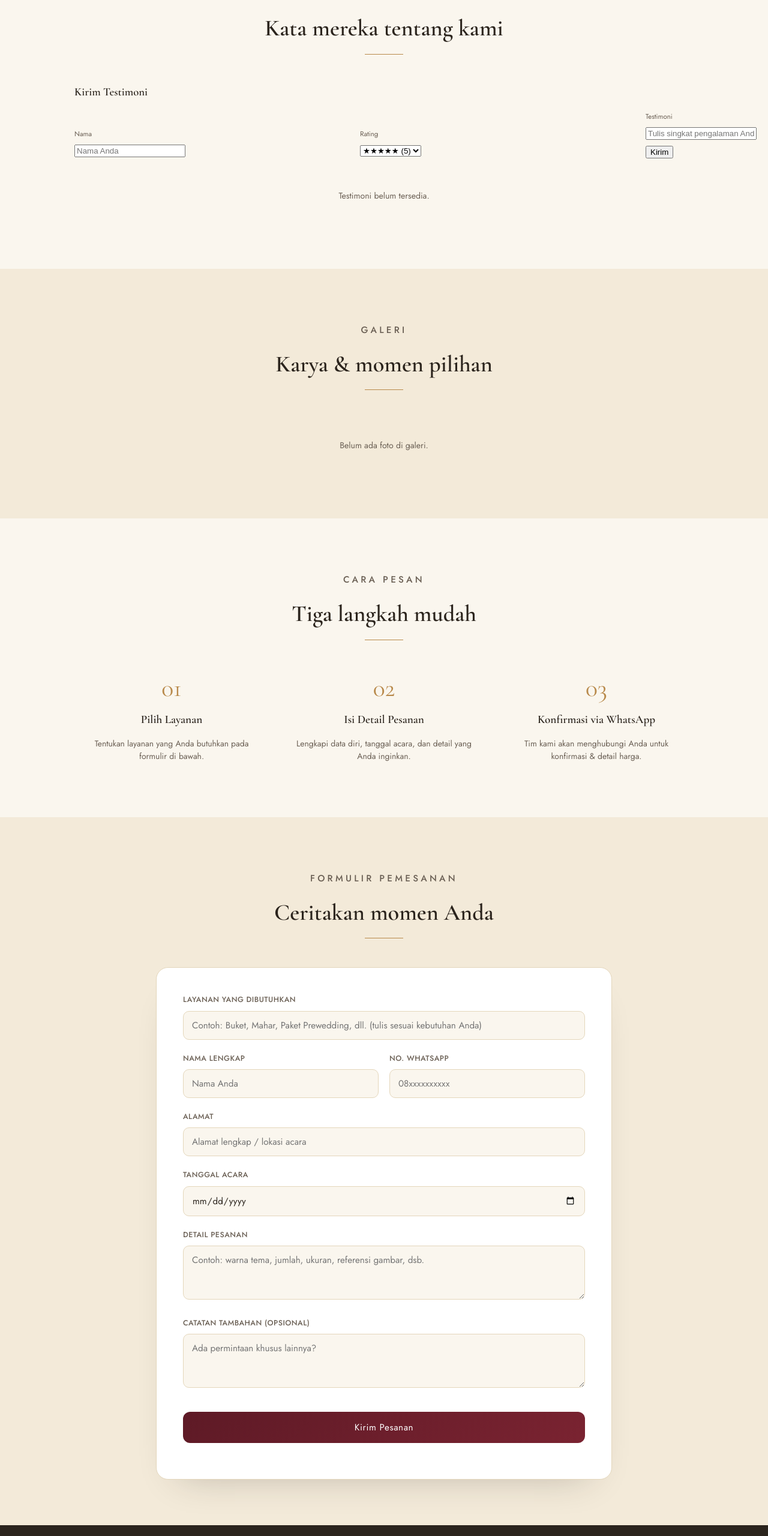
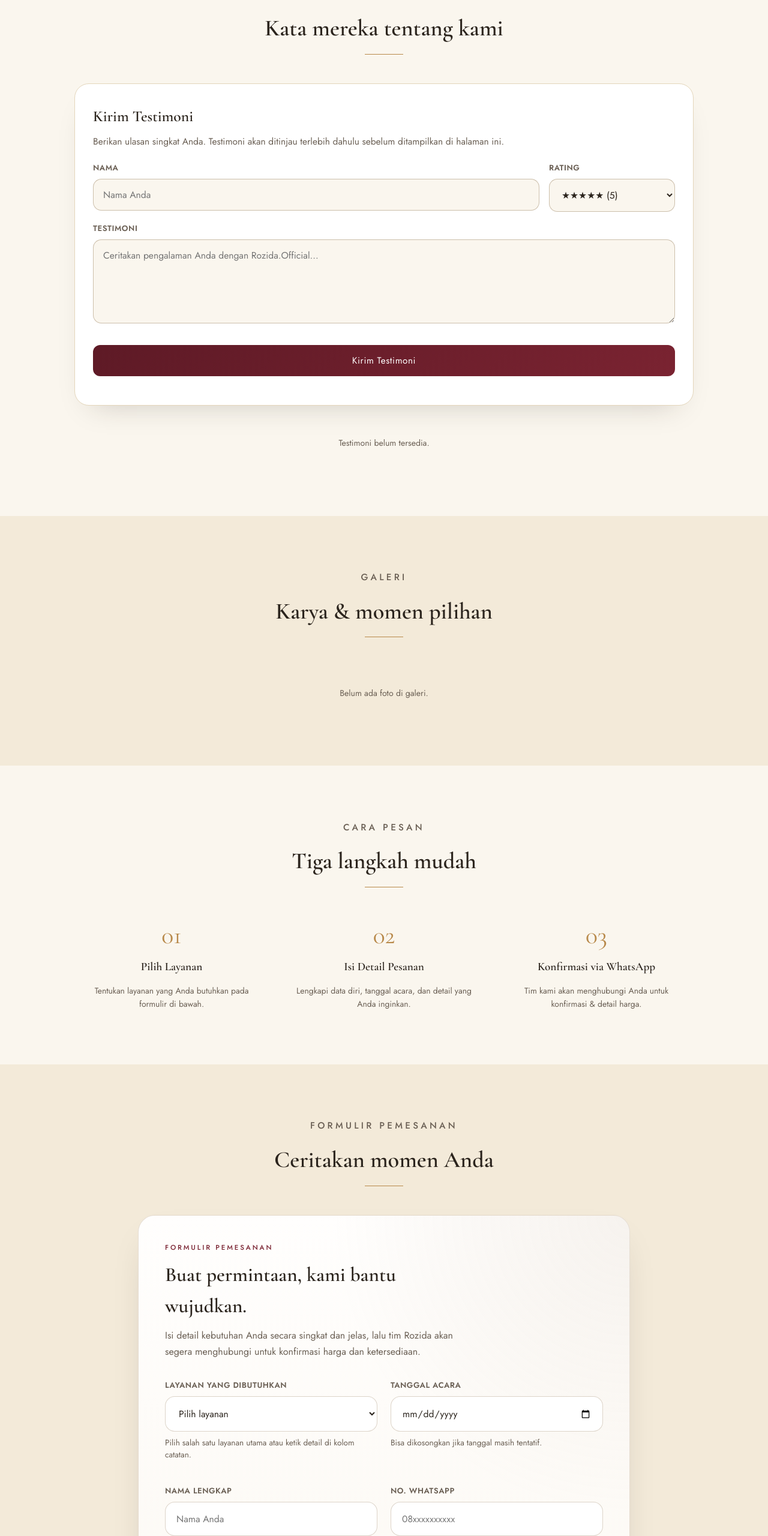
Before and after one commit to rozidaofficial/rozida.official, a plain HTML site: page index.html in a window 1280 px wide. Shown: the part 2900-5460 px from the top of the page at 60% size. Drawn offline with nearby package versions, Linux system fonts and the light colour scheme; no server answers.

Commit message:
Refactor index.html for responsive design and forms
Updated styling and structure for responsive design, including adjustments to form elements and layout. Enhanced the testimonial submission form and improved accessibility features.

```diff
--- a/index.html
+++ b/index.html
@@ -58,6 +58,30 @@
   .brand{display:flex;align-items:center;gap:12px;}
   .brand img{height:46px;width:auto;display:block;}
   nav.main{display:flex;gap:28px;font-size:.85rem;letter-spacing:.03em;}
+  @media(max-width:900px){
+    header.site .wrap{flex-direction:column;align-items:flex-start;gap:20px;}
+    nav.main{flex-wrap:wrap;gap:12px;}
+  }
+  @media(max-width:720px){
+    header.site{padding:24px 0 10px;}
+    .hero{padding:60px 0 60px;}
+    .hero h1{font-size:2.3rem;}
+    .hero p.lead{font-size:.95rem;}
+    .hero-cta-row{flex-direction:column;align-items:stretch;gap:12px;}
+    .topbar .wrap{padding:8px 18px;flex-direction:column;align-items:flex-start;gap:8px;}
+    .wrap{padding:0 16px;}
+    .section-head{padding:0 0 0;}
+    section{padding:60px 0;}
+    .form-card{padding:32px;}
+    .hero-mono{font-size:calc(13vw + 24px);}
+  }
+  @media(max-width:600px){
+    .cal-card{padding:20px 14px 18px;}
+    .cal-head{gap:10px;}
+    .cal-grid{font-size:.72rem;grid-template-columns:repeat(7,minmax(0,1fr));overflow-x:auto;}
+    .cal-grid .day{padding:6px;}
+    .calendar-list{margin-top:16px;}
+  }
   nav.main a{text-decoration:none;color:var(--ink);position:relative;padding-bottom:4px;}
   nav.main a::after{content:"";position:absolute;left:0;bottom:0;width:0;height:1px;background:var(--gold);transition:width .25s;}
   nav.main a:hover::after{width:100%;}
@@ -150,31 +174,110 @@
 
   /* form */
   .form-card{
+    background:linear-gradient(180deg,rgba(255,255,255,.95),rgba(250,246,238,.95));
+    border:1px solid rgba(184,161,136,.35);
+    border-radius:28px;
+    padding:44px;
+    max-width:820px;
+    margin:0 auto;
+    box-shadow:0 28px 60px -30px rgba(43,36,29,.28);
+    position:relative;
+    overflow:hidden;
+  }
+  .form-card::before{
+    content:"";
+    position:absolute;
+    inset:0;
+    background:radial-gradient(circle at top right,rgba(184,161,136,.12),transparent 34%),radial-gradient(circle at bottom left,rgba(122,35,49,.08),transparent 30%);
+    pointer-events:none;
+  }
+  .form-card > *{position:relative;}
+  .form-card-intro{display:grid;gap:10px;max-width:500px;margin-bottom:32px;}
+  .form-card-intro .eyebrow{letter-spacing:.25em;font-size:.72rem;color:var(--wine);}
+  .form-card-intro h3{font-size:clamp(1.8rem,2.6vw,2.4rem);margin:0;}
+  .form-card-intro p{margin:0;color:var(--ink-soft);font-size:1rem;line-height:1.7;}
+  .form-grid{display:grid;grid-template-columns:1fr 1fr;gap:22px;}
+  @media(max-width:820px){.form-grid{grid-template-columns:1fr;}}
+  .field{margin-bottom:18px;}
+  .field label{
+    display:block;
+    margin-bottom:8px;
+    font-size:.82rem;
+    letter-spacing:.04em;
+    text-transform:uppercase;
+    color:var(--ink-soft);
+    font-weight:600;
+  }
+  .field input, .field select, .field textarea{
+    width:100%;
+    padding:16px 18px;
+    border:1px solid rgba(180,161,136,.45);
+    border-radius:16px;
+    font-family:'Jost',sans-serif;
+    font-size:.98rem;
+    background:var(--white);
+    color:var(--ink);
+    transition:box-shadow .2s, border-color .2s, transform .2s;
+  }
+  .field input:focus, .field select:focus, .field textarea:focus{
+    outline:none;
+    border-color:var(--gold);
+    box-shadow:0 10px 24px -18px rgba(184,161,136,.6);
+    transform:translateY(-1px);
+  }
+  .field textarea{min-height:130px;resize:vertical;}
+  .field .input-note{
+    display:block;
+    margin-top:8px;
+    color:var(--ink-soft);
+    font-size:.85rem;
+    line-height:1.5;
+  }
+  .form-block-full{grid-column:1/-1;}
+  .form-actions{margin-top:12px;display:flex;flex-wrap:wrap;gap:12px;align-items:center;justify-content:space-between;}
+  .form-actions .submit-btn{width:auto;min-width:220px;padding:15px 26px;}
+  .form-actions .form-msg{margin-top:0;text-align:left;}
+  .panel-card{
     background:var(--white);
     border:1px solid var(--border);
-    border-radius:20px;
-    padding:44px;
-    max-width:760px;
-    margin:0 auto;
-    box-shadow:0 30px 60px -40px rgba(43,36,29,.3);
+    border-radius:24px;
+    padding:34px 30px;
+    box-shadow:0 24px 48px -30px rgba(43,36,29,.25);
   }
-  @media(max-width:600px){.form-card{padding:26px 20px;}}
-  .field{margin-bottom:22px;}
-  .field label{display:block;font-size:.78rem;letter-spacing:.04em;text-transform:uppercase;color:var(--ink-soft);margin-bottom:8px;font-weight:500;}
-  .field input, .field select, .field textarea{
+  .panel-card h3{
+    margin:0 0 10px;
+    font-size:clamp(1.5rem,2vw,1.9rem);
+  }
+  .panel-card p{margin:0 0 20px;color:var(--ink-soft);font-size:.97rem;line-height:1.7;}
+  #testimoni .testi-form{display:grid;gap:18px;}
+  #testimoni .testi-field-row{display:grid;grid-template-columns:1fr 210px;gap:16px;}
+  @media(max-width:720px){#testimoni .testi-field-row{grid-template-columns:1fr;}}
+  #testimoni .testi-form .field{margin-bottom:0;}
+  #testimoni .testi-form .field input,
+  #testimoni .testi-form .field select,
+  #testimoni .testi-form .field textarea{
     width:100%;
-    padding:12px 14px;
-    border:1px solid var(--border);
-    border-radius:10px;
+    padding:14px 16px;
+    border:1px solid rgba(180,161,136,.65);
+    border-radius:14px;
     font-family:'Jost',sans-serif;
-    font-size:.95rem;
+    font-size:.98rem;
     background:var(--ivory);
     color:var(--ink);
+    transition:transform .2s, border-color .2s, background .2s;
   }
-  .field input:focus, .field select:focus, .field textarea:focus{
-    outline:none;border-color:var(--gold);background:var(--white);
+  #testimoni .testi-form .field input:focus,
+  #testimoni .testi-form .field select:focus,
+  #testimoni .testi-form .field textarea:focus{
+    outline:none;
+    border-color:var(--gold);
+    background:var(--white);
+    transform:translateY(-1px);
   }
-  .field textarea{resize:vertical;min-height:90px;}
+  #testimoni .testi-form textarea{min-height:140px;resize:vertical;}
+  #testimoni .testi-submit-group{display:flex;align-items:center;gap:14px;flex-wrap:wrap;}
+  @media(max-width:720px){#testimoni .testi-submit-group{flex-direction:column;align-items:stretch;}}
+  #testimoni .testi-submit-group .form-msg{margin:0;color:var(--ink-soft);font-size:.92rem;}
   .row2{display:grid;grid-template-columns:1fr 1fr;gap:18px;}
   @media(max-width:560px){.row2{grid-template-columns:1fr;}}
 
@@ -270,6 +373,10 @@
   .cal-head{display:flex;align-items:center;justify-content:space-between;margin-bottom:18px;padding-bottom:18px;border-bottom:1px dashed var(--border);}
   .cal-head span{font-family:'Cormorant Garamond',serif;font-size:1.6rem;font-weight:600;}
   .cal-head button{background:var(--ivory);border:1px solid var(--border);border-radius:50%;width:38px;height:38px;cursor:pointer;font-size:1rem;color:var(--ink);transition:.2s;}
+  @media(max-width:640px){
+    .cal-head{flex-direction:column;align-items:flex-start;gap:10px;}
+    .cal-head span{font-size:1.35rem;}
+  }
   .cal-head button:hover{border-color:var(--gold);background:var(--white);}
   .cal-grid{display:grid;grid-template-columns:repeat(7,1fr);gap:6px;}
   .cal-grid .dow{font-size:.68rem;letter-spacing:.03em;color:var(--ink-soft);text-transform:uppercase;text-align:center;padding-bottom:8px;font-weight:500;}
@@ -291,6 +398,7 @@
   .gallery-grid{display:grid;grid-template-columns:repeat(4,1fr);gap:14px;}
   @media(max-width:820px){.gallery-grid{grid-template-columns:repeat(3,1fr);}}
   @media(max-width:560px){.gallery-grid{grid-template-columns:repeat(2,1fr);}}
+  @media(max-width:420px){.gallery-grid{grid-template-columns:1fr;}}
   .gallery-item{position:relative;border-radius:12px;overflow:hidden;aspect-ratio:1/1;border:1px solid var(--border);cursor:pointer;}
   .gallery-item img{width:100%;height:100%;object-fit:cover;display:block;transition:transform .3s;}
   .gallery-item:hover img{transform:scale(1.06);}
@@ -442,14 +550,15 @@
     </div>
     <div class="panel-card" style="margin-bottom:18px;">
       <h3>Kirim Testimoni</h3>
-      <form id="testiSubmitForm" style="display:grid;grid-template-columns:1fr 80px;gap:10px;align-items:end;">
-        <div style="display:grid;grid-template-columns:1fr 1fr;gap:10px;">
-          <div>
-            <label style="display:block;font-size:.72rem;color:var(--ink-soft);margin-bottom:6px;">Nama</label>
+      <p>Berikan ulasan singkat Anda. Testimoni akan ditinjau terlebih dahulu sebelum ditampilkan di halaman ini.</p>
+      <form id="testiSubmitForm" class="testi-form">
+        <div class="testi-field-row">
+          <div class="field">
+            <label for="testiName">Nama</label>
             <input type="text" id="testiName" placeholder="Nama Anda" required>
           </div>
-          <div>
-            <label style="display:block;font-size:.72rem;color:var(--ink-soft);margin-bottom:6px;">Rating</label>
+          <div class="field">
+            <label for="testiRating">Rating</label>
             <select id="testiRating">
               <option value="5">★★★★★ (5)</option>
               <option value="4">★★★★☆ (4)</option>
@@ -459,15 +568,13 @@
             </select>
           </div>
         </div>
-        <div style="display:grid;grid-template-columns:1fr;gap:8px;">
-          <div>
-            <label style="display:block;font-size:.72rem;color:var(--ink-soft);margin-bottom:6px;">Testimoni</label>
-            <input type="text" id="testiMessage" placeholder="Tulis singkat pengalaman Anda..." required>
+        <div class="field">
+          <label for="testiMessage">Testimoni</label>
+          <textarea id="testiMessage" placeholder="Ceritakan pengalaman Anda dengan Rozida.Official..." required></textarea>
         </div>
-          <div style="display:flex;gap:8px;">
-            <button type="submit" class="btn btn-primary" id="testiSubmitBtn">Kirim</button>
-            <div id="testiSubmitMsg" style="font-size:.86rem;align-self:center;color:var(--ink-soft);"></div>
-          </div>
+        <div class="testi-submit-group">
+          <button type="submit" class="submit-btn" id="testiSubmitBtn">Kirim Testimoni</button>
+          <div id="testiSubmitMsg" class="form-msg"></div>
         </div>
       </form>
     </div>
@@ -526,14 +633,37 @@
     </div>
 
     <div class="form-card">
-      <div id="formArea">
+      <div class="form-card-intro">
+        <p class="eyebrow">Formulir Pemesanan</p>
+        <h3>Buat permintaan, kami bantu wujudkan.</h3>
+        <p>Isi detail kebutuhan Anda secara singkat dan jelas, lalu tim Rozida akan segera menghubungi untuk konfirmasi harga dan ketersediaan.</p>
+      </div>
+
       <form id="orderForm">
+        <div class="form-grid">
           <div class="field">
             <label>Layanan yang Dibutuhkan</label>
-            <input type="text" id="service_type" required placeholder="Contoh: Buket, Mahar, Paket Prewedding, dll. (tulis sesuai kebutuhan Anda)">
+            <select id="service_type" required>
+              <option value="">Pilih layanan</option>
+              <option>Buket</option>
+              <option>Mahar</option>
+              <option>Seserahan</option>
+              <option>Paket Prewedding</option>
+              <option>Paket Sinoman</option>
+              <option>Hias & Sewa Mobil</option>
+              <option>Nafa Snack</option>
+              <option>Sewa Kebaya</option>
+              <option>Riques / Lainnya</option>
+            </select>
+            <span class="input-note">Pilih salah satu layanan utama atau ketik detail di kolom catatan.</span>
           </div>
 
-          <div class="row2">
+          <div class="field">
+            <label>Tanggal Acara</label>
+            <input type="date" id="event_date">
+            <span class="input-note">Bisa dikosongkan jika tanggal masih tentatif.</span>
+          </div>
+
           <div class="field">
             <label>Nama Lengkap</label>
             <input type="text" id="customer_name" required placeholder="Nama Anda">
@@ -542,32 +672,28 @@
             <label>No. WhatsApp</label>
             <input type="tel" id="phone" required placeholder="08xxxxxxxxxx">
           </div>
-          </div>
 
-          <div class="field">
+          <div class="field form-block-full">
             <label>Alamat</label>
             <input type="text" id="address" placeholder="Alamat lengkap / lokasi acara">
           </div>
 
-          <div class="field">
-            <label>Tanggal Acara</label>
-            <input type="date" id="event_date">
+          <div class="field form-block-full">
+            <label>Detail Pesanan</label>
+            <textarea id="package_detail" required placeholder="Contoh: tema warna, jumlah, ukuran, referensi gambar, dsb."></textarea>
           </div>
 
-          <div class="field">
-            <label>Detail Pesanan</label>
-            <textarea id="package_detail" placeholder="Contoh: warna tema, jumlah, ukuran, referensi gambar, dsb."></textarea>
+          <div class="field form-block-full">
+            <label>Catatan Tambahan</label>
+            <textarea id="notes" placeholder="Contoh: pengiriman, jam acara, preferensi khusus, dsb."></textarea>
+          </div>
         </div>
 
-          <div class="field">
-            <label>Catatan Tambahan (opsional)</label>
-            <textarea id="notes" placeholder="Ada permintaan khusus lainnya?"></textarea>
-          </div>
-
+        <div class="form-actions">
           <button type="submit" class="submit-btn" id="submitBtn">Kirim Pesanan</button>
           <div id="formMsg" class="form-msg"></div>
+        </div>
       </form>
-      </div>
 
       <div id="successArea" style="display:none;">
         <div class="success-panel">
@@ -627,9 +753,9 @@ const STORAGE_KEY_SETTINGS = 'rozida.settings';
 const SYNC_CHANNEL = 'rozida-sync';
 const syncChannel = window.BroadcastChannel ? new BroadcastChannel(SYNC_CHANNEL) : null;
 const SOCIAL_ICONS = {
-  instagram_url: '<svg viewBox="0 0 24 24" fill="currentColor"><path d="M12 2c2.7 0 3.06.01 4.12.06 1.06.05 1.79.22 2.43.47.66.26 1.22.6 1.77 1.15.55.55.9 1.11 1.15 1.77.25.64.42 1.37.47 2.43C22 8.94 22 9.3 22 12s-.01 3.06-.06 4.12c-.05 1.06-.22 1.79-.47 2.43a4.9 4.9 0 0 1-1.15 1.77 4.9 4.9 0 0 1-1.77 1.15c-.64.25-1.37.42-2.43.47C15.06 21.99 14.7 22 12 22s-3.06-.01-4.12-.06c-1.06-.05-1.79-.22-2.43-.47a4.9 4.9 0 0 1-1.77-1.15 4.9 4.9 0 0 1-1.15-1.77c-.25-.64-.42-1.37-.47-2.43C2.01 15.06 2 14.7 2 12s.01-3.06.06-4.12c.05-1.06.22-1.79.47-2.43.26-.66.6-1.22 1.15-1.77A4.9 4.9 0 0 1 5.45.53C6.09.28 6.82.11 7.88.06 8.94.01 9.3 0 12 0Zm0 5a7 7 0 1 0 0 14 7 7 0 0 0 0-14Zm0 11.5A4.5 4.5 0 1 1 12 7.5a4.5 4.5 0 0 1 0 9Zm7.2-11.7a1.64 1.64 0 1 1-3.28 0 1.64 1.64 0 0 1 3.28 0Z" transform="translate(0 2)"/></svg>',
-  tiktok_url: '<svg viewBox="0 0 24 24" fill="currentColor"><path d="M16.6 2h-3.2v13.6a2.9 2.9 0 1 1-2.06-2.78V9.6a6.1 6.1 0 1 0 5.26 6.04V8.2a7.6 7.6 0 0 0 4.6 1.55V6.55A4.4 4.4 0 0 1 16.6 2Z"/></svg>',
-  facebook_url: '<svg viewBox="0 0 24 24" fill="currentColor"><path d="M22 12a10 10 0 1 0-11.56 9.88v-6.99H7.9V12h2.54V9.8c0-2.5 1.49-3.89 3.78-3.89 1.1 0 2.24.2 2.24.2v2.46h-1.26c-1.24 0-1.63.77-1.63 1.56V12h2.78l-.44 2.89h-2.34v6.99A10 10 0 0 0 22 12Z"/></svg>'
+  instagram_url: '<svg viewBox="0 0 24 24" fill="currentColor"><path d="M12 2.2c3.2 0 3.6 0 4.9.1 1.2.1 1.8.3 2.2.5.5.2.9.5 1.3.9.4.4.7.9.9 1.3.2.4.4 1 .5 2.2.1 1.3.1 1.7.1 4.9s0 3.6-.1 4.9c-.1 1.2-.3 1.8-.5 2.2-.2.5-.5.9-.9 1.3-.4.4-.9.7-1.3.9-.4.2-1 .4-2.2.5-1.3.1-1.7.1-4.9.1s-3.6 0-4.9-.1c-1.2-.1-1.8-.3-2.2-.5-.5-.2-.9-.5-1.3-.9-.4-.4-.7-.9-.9-1.3-.2-.4-.4-1-.5-2.2C2.2 15.6 2.2 15.2 2.2 12s0-3.6.1-4.9c.1-1.2.3-1.8.5-2.2.2-.5.5-.9.9-1.3.4-.4.9-.7 1.3-.9.4-.2 1-.4 2.2-.5 1.3-.1 1.7-.1 4.9-.1zM12 7.8a4.2 4.2 0 1 0 0 8.4 4.2 4.2 0 0 0 0-8.4zm5.4-2.2a1.44 1.44 0 1 1-2.88 0 1.44 1.44 0 0 1 2.88 0Z"/></svg>',
+  tiktok_url: '<svg viewBox="0 0 24 24" xmlns="http://www.w3.org/2000/svg"><circle cx="12" cy="12" r="12" fill="#000"/><path d="M15.2 7.2c-.3-.1-.7-.2-1.2-.2-.6 0-1.2.2-1.7.5-.4.2-.8.6-1 1.1-.2.4-.3.9-.3 1.4v5.9c0 1.6-.9 2.7-2.6 2.7-1.1 0-1.8-.4-2.4-1.1-.5-.6-.8-1.4-.8-2.4 0-1.9 1.1-3.5 3.8-3.5.5 0 1 .1 1.4.2v-1.7h1.4c.1 0 .2 0 .2.1.6.1 1.1.3 1.5.6.4.3.6.8.6 1.4 0 .6-.2 1.1-.6 1.5-.3.4-.8.6-1.4.6-.1 0-.2 0-.3 0-.2 0-.3-.1-.4-.2-.1-.1-.2-.2-.2-.4v-.2c0-.2 0-.4.1-.6.1-.3.3-.5.6-.6.2-.1.5-.1.8-.1.7 0 1.2.1 1.6.4.4.2.7.6.9 1 .2.4.3.9.3 1.5 0 .8-.2 1.5-.7 2-.4.5-1.1.8-1.9.8-.9 0-1.6-.3-2.2-.8-.6-.5-.9-1.2-.9-2.1v-6.2c0-.7.1-1.3.3-1.8.2-.5.5-.9.9-1.3.4-.3.9-.6 1.4-.8.6-.2 1.2-.3 1.9-.3.7 0 1.3.1 1.9.3.6.2 1.1.5 1.5.9.4.4.7.9.8 1.5.1.5.2 1.1.2 1.7v.2h-1.8v-.2c0-.8-.2-1.4-.5-1.9-.3-.5-.7-.8-1.2-1z" fill="#fff"/></svg>',
+  facebook_url: '<svg viewBox="0 0 24 24" xmlns="http://www.w3.org/2000/svg"><circle cx="12" cy="12" r="12" fill="#1877F2"/><path d="M15.4 8.3h-1.3c-.3 0-.7.3-.7.7v1.1h2l-.3 2.3h-1.7V20h-2.4v-7.6H9.8v-2.3h1.4V9.5c0-1.4.9-2.2 2.2-2.2h1.9v1z" fill="#fff"/></svg>'
 };
 
 function saveLocalOrder(payload) {
@@ -858,7 +984,7 @@ async function loadAgenda(){
   try {
     const [{ data: agData, error: agErr }, { data: ordData, error: ordErr }] = await Promise.all([
       supabase.from('agenda').select('*').order('event_date', { ascending: true }),
-      supabase.from('orders').select('id, event_date, service_type, customer_name, status').neq('event_date', null)
+      supabase.from('orders').select('id, event_date, service_type, customer_name, status, notes, address, package_detail').neq('event_date', null)
     ]);
     if (agErr) console.error('Agenda error', agErr);
     if (ordErr) console.error('Orders error', ordErr);
@@ -963,21 +1089,9 @@ function renderAgendaList(){
   list.innerHTML = `
     <div class="calendar-summary">
       <div class="title">Agenda ${selectedLabel}</div>
-      <div class="meta">${filtered.length} agenda tersimpan di bulan ${calDate.toLocaleDateString('id-ID', { month: 'long', year: 'numeric' })}</div>
+      <div class="meta">${selectedItems.length} agenda pada tanggal ini</div>
     </div>
     ${selectedMarkup}
-    <div class="calendar-summary" style="margin-top:10px;">
-      <div class="title">Semua agenda bulan ini</div>
-      <div class="meta">Klik tanggal di kalender untuk melihat rincian per hari</div>
-    </div>
-    ${filtered.map(a => `
-      <div class="calendar-item">
-        <div>
-          <div class="title">${escapeHtmlPub(a.title)}</div>
-          <div class="meta">${formatDateOnly(a.event_date)}${a.note ? ` · ${escapeHtmlPub(a.note)}` : ''}</div>
-        </div>
-      </div>
-    `).join('')}
   `;
 }
 
```
Lines whose indentation alone changed are shown as unchanged.
